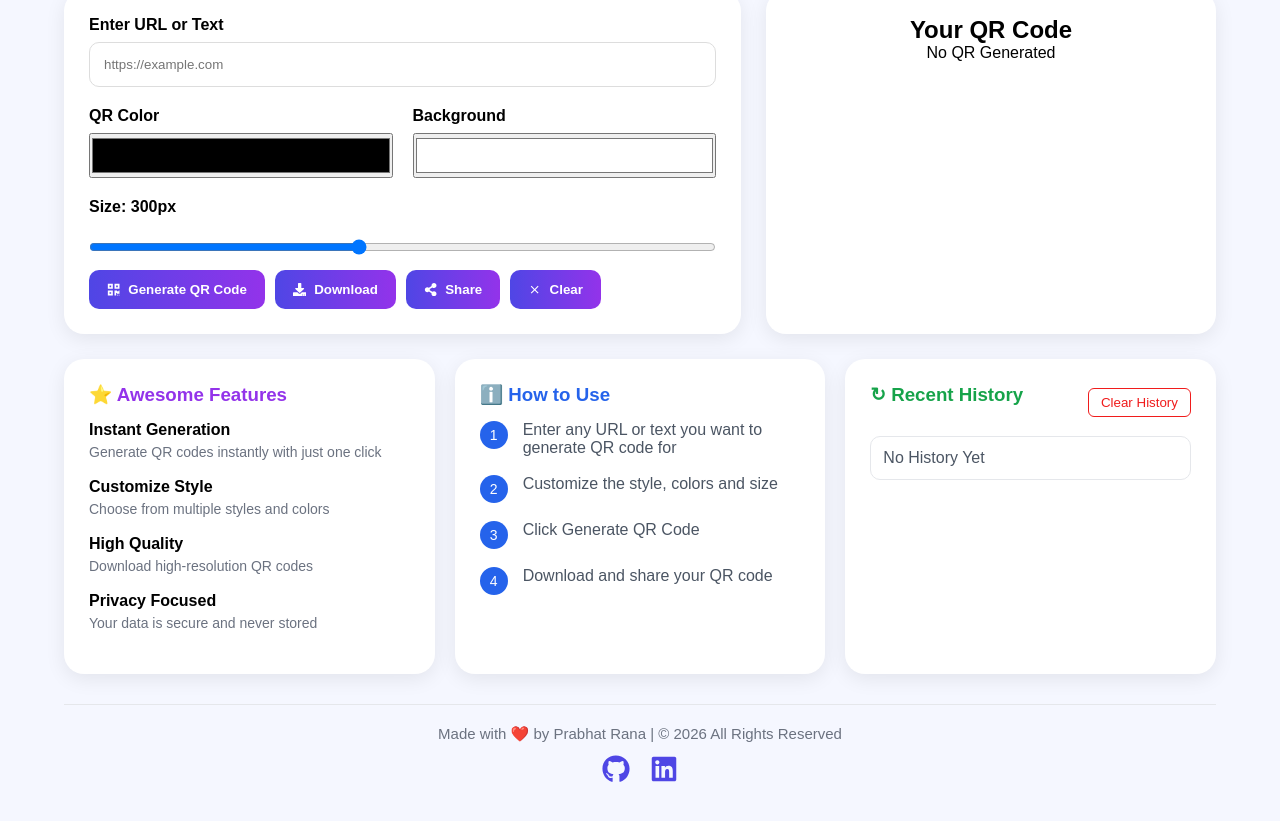
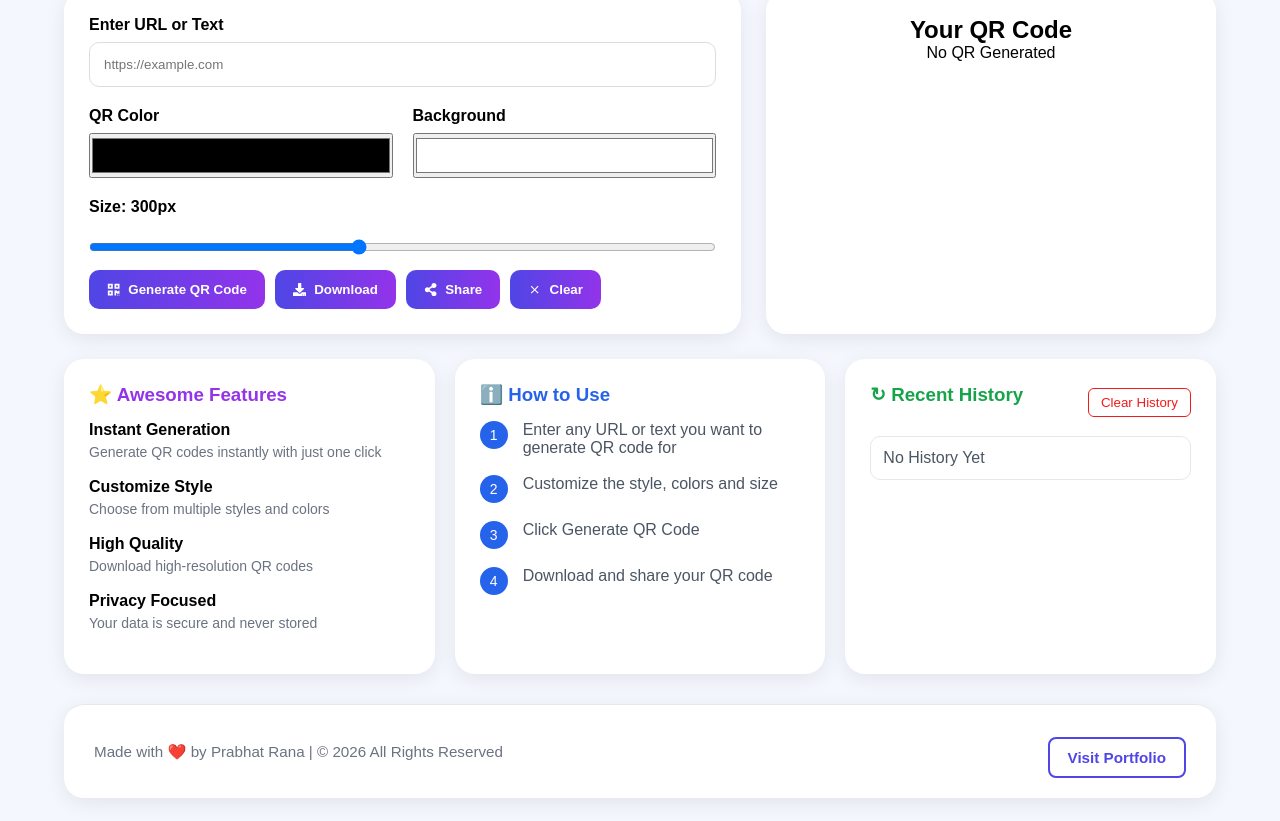
Before and after one commit to prabhatrana666/qr-code-generator, a React (Create React App) app: page / in a window 1280 px wide. Shown: the part 193-1014 px from the top of the page. Built offline with nearby package versions, Linux system fonts and the light colour scheme.

Commit message:
new updated

```diff
--- a/src/App.css
+++ b/src/App.css
@@ -374,3 +374,67 @@ body {
   justify-content: center;
   gap: 8px;
 }
+.footer {
+  display: flex;
+  justify-content: space-between;
+  align-items: center;
+  flex-wrap: wrap;
+  background-color: white;
+  gap: 1rem;
+  padding: 20px 30px;
+      border-radius: 20px;
+    box-shadow: 0 5px 20px rgba(0, 0, 0, 0.08);
+  color: #fff;
+}
+
+.footer p {
+  margin: 0;
+  font-size: 0.95rem;
+  color: #6b7280;
+}
+
+.social-links {
+  display: flex;
+  align-items: center;
+}
+
+.social-links a {
+  display: inline-flex;
+  align-items: center;
+  justify-content: center;
+  padding: 10px 18px;
+  border: 2px solid #4f46e5;
+  border-radius: 8px;
+  color: #4f46e5;
+  text-decoration: none;
+  font-size: 0.95rem;
+  font-weight: 600;
+  transition: all 0.3s ease;
+}
+
+.social-links a:hover {
+  background: #4f46e5;
+  color: #fff;
+  transform: translateY(-2px);
+  box-shadow: 0 8px 20px rgba(79, 70, 229, 0.3);
+}
+
+.social-links a:active {
+  transform: translateY(0);
+}
+
+.social-links a:focus-visible {
+  outline: 3px solid rgba(79, 70, 229, 0.3);
+  outline-offset: 3px;
+}
+
+@media (max-width: 768px) {
+  .footer {
+    flex-direction: column;
+    text-align: center;
+  }
+
+  .social-links {
+    justify-content: center;
+  }
+}
--- a/src/components/QrCodeCard.jsx
+++ b/src/components/QrCodeCard.jsx
@@ -283,22 +283,12 @@ function QrCodeCard() {
 
     <div className="social-links">
         <a
-                        href="https://github.com/prabhatrana666"
+            href="https://prabhatrana.online"
             target="_blank"
             rel="noopener noreferrer"
         >
-                        <FaGithub />
+            Visit Portfolio
         </a>
-
-                    <a
-                        href="www.linkedin.com/in/prabhat-rana"
-                        target="_blank"
-                        rel="noopener noreferrer"
-                    >
-                        <FaLinkedin />
-                    </a>
-
-
     </div>
 </footer>
         </div>
```
Also changed, not shown: public/index.html (+1 -21 lines), 1 other file (tests, documents, lock files or other folders). Lines whose indentation alone changed are shown as unchanged.
